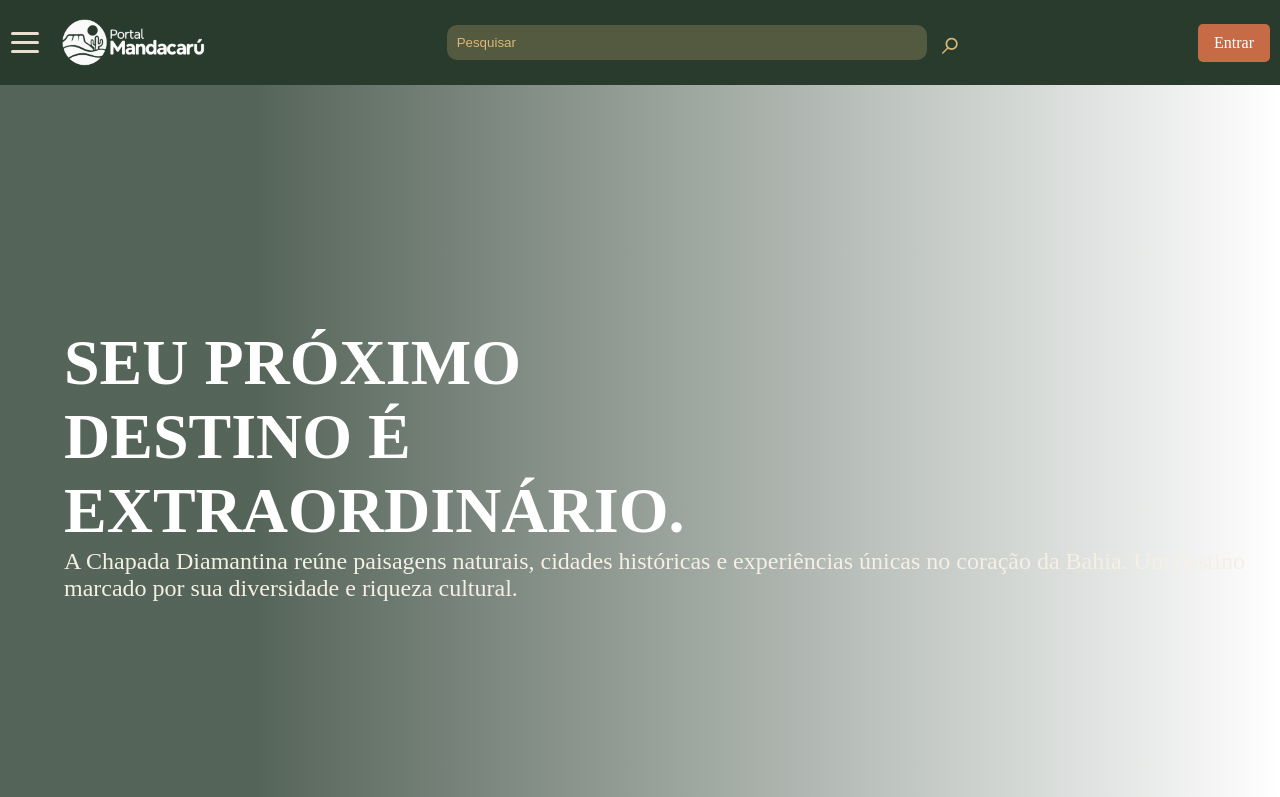
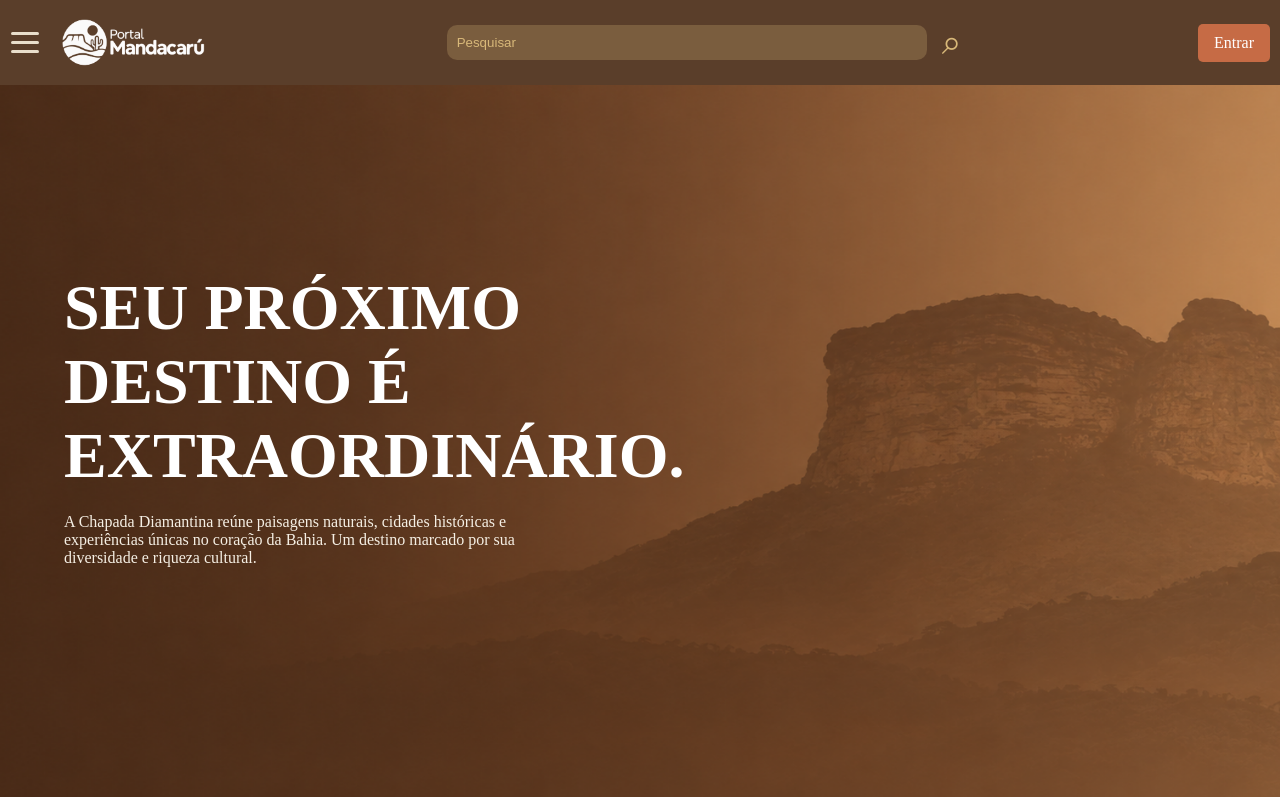
Before and after one commit to JonatasCleber/turismo-integrador, a plain HTML site: page src/pages/turismo/index.html in a window 1280 px wide. Shown: the top 797 px of the page. Drawn offline with Linux system fonts and the light colour scheme; a script that the page names is missing.

Commit message:
trurismo

```diff
--- a/src/pages/turismo/style.css
+++ b/src/pages/turismo/style.css
@@ -3,7 +3,7 @@
     --dourado-detalhes: #d8b879;
     --branco-cards: #ffffff;
     --terracota-botoes: #c66b45;
-    --verde-escuro-cabecalho: #283b2d;
+    --verde-escuro-cabecalho: #5a3e2a;
     --verde-claro-letras: #71805a;
     --cinza-letras: #202020;
 }
@@ -159,10 +159,7 @@ body:has(.hamburguer:hover) .painel,
 .hero {
     display: flex;
     align-items: center;
-    background: linear-gradient(to right,
-            rgba(40, 59, 45, 0.788) 20%,
-            rgba(255, 255, 255, 0.2)),
-        url(assets/img/fundo.png);
+    background-image: url(../../../public/assets/images/turismo-img/fundo.png);
     min-height: 100vh;
     background-size: cover;
     background-position: center;
@@ -171,7 +168,7 @@ body:has(.hamburguer:hover) .painel,
 
 .titulo {
     margin-left: 5%;
-    margin-top: 10%;
+    margin-top: 3%;
 }
 
 .titulo h1 {
@@ -179,11 +176,14 @@ body:has(.hamburguer:hover) .painel,
     max-width: 550px;
     text-transform: uppercase;
     color: white;
+
 }
 
 .titulo p {
     color: var(--creme-fundo-principal);
-    font-size: 1.5rem;
+    font-size: 1.0rem;
+    max-width: 500px;
+    margin-top: 20px;
 }
 
 .categorias-grid {
```
Also changed, not shown: public/assets/images/turismo-img/fundo.png (added).
